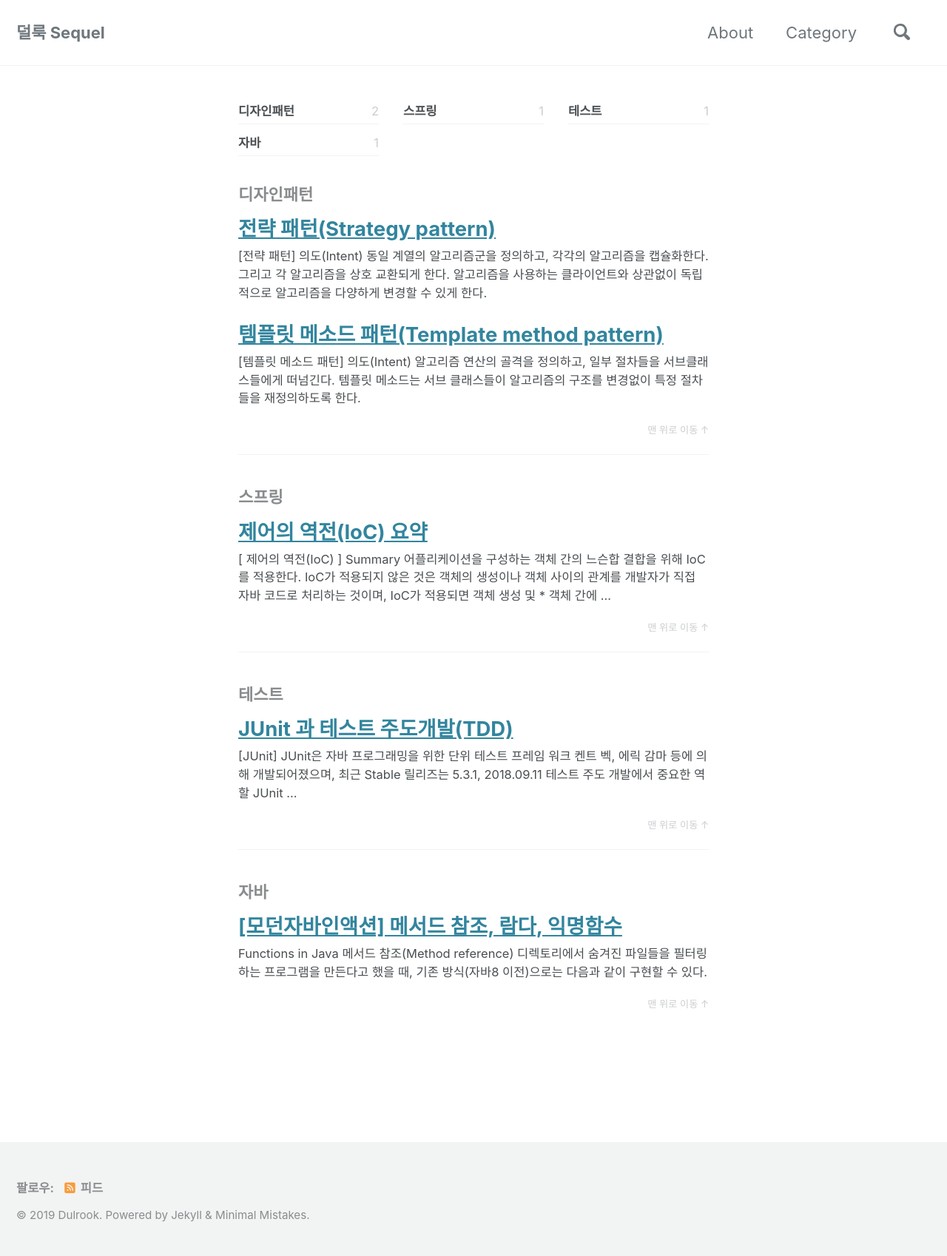
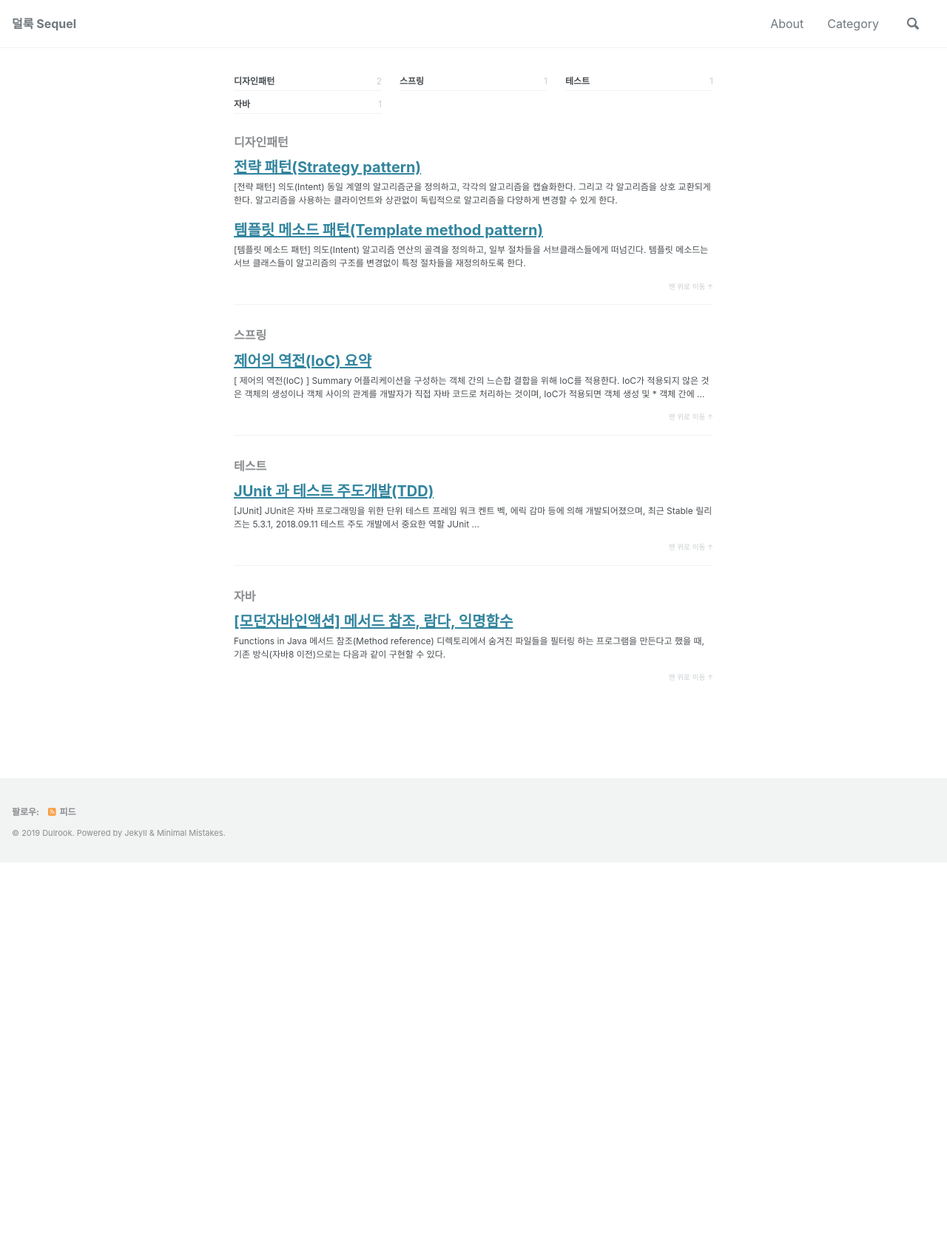
Before and after one commit to dulrook/dulrook.github.io, a Jekyll site: the page built from index.markdown, in a window 1280 px wide. Shown: the whole page at 74% size. Built offline with Jekyll 4.4.1, drawn with Linux system fonts in a browser that asks for light colours; cached includes are drawn as plain includes; nearby versions of some CDN libraries; the list of posts is cut into pages by our own code; after the commit the page ends 1166 px from its top, so only the background shows below that.

Commit message:
Modify font size

```diff
--- a/_sass/minimal-mistakes/_reset.scss
+++ b/_sass/minimal-mistakes/_reset.scss
@@ -11,15 +11,15 @@ html {
   font-size: 12px;
 
   @include breakpoint($medium) {
-    font-size: 18px;
+    font-size: 12px;
   }
 
   @include breakpoint($large) {
-    font-size: 20px;
+    font-size: 14px;
   }
 
   @include breakpoint($x-large) {
-    font-size: 22px;
+    font-size: 16px;
   }
 
   -webkit-text-size-adjust: 100%;
```
Also changed, not shown: 7 other files.
